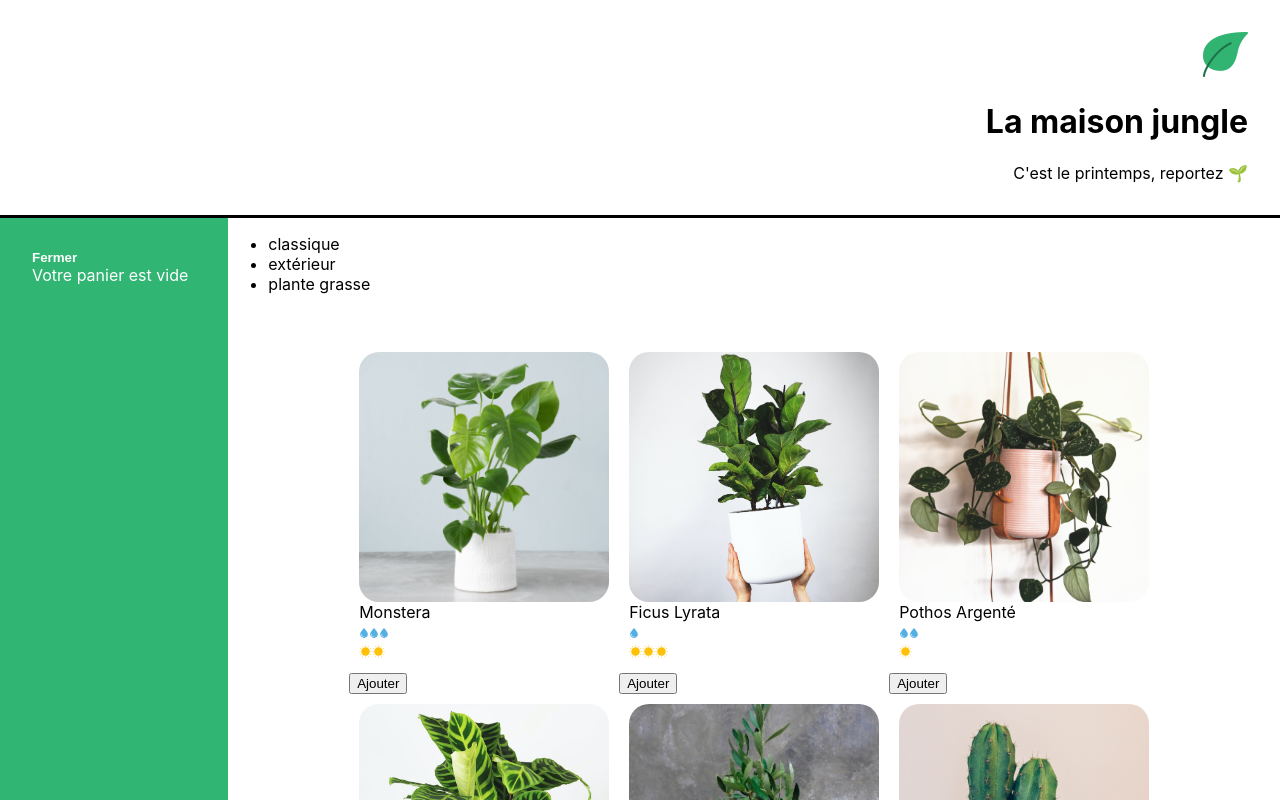
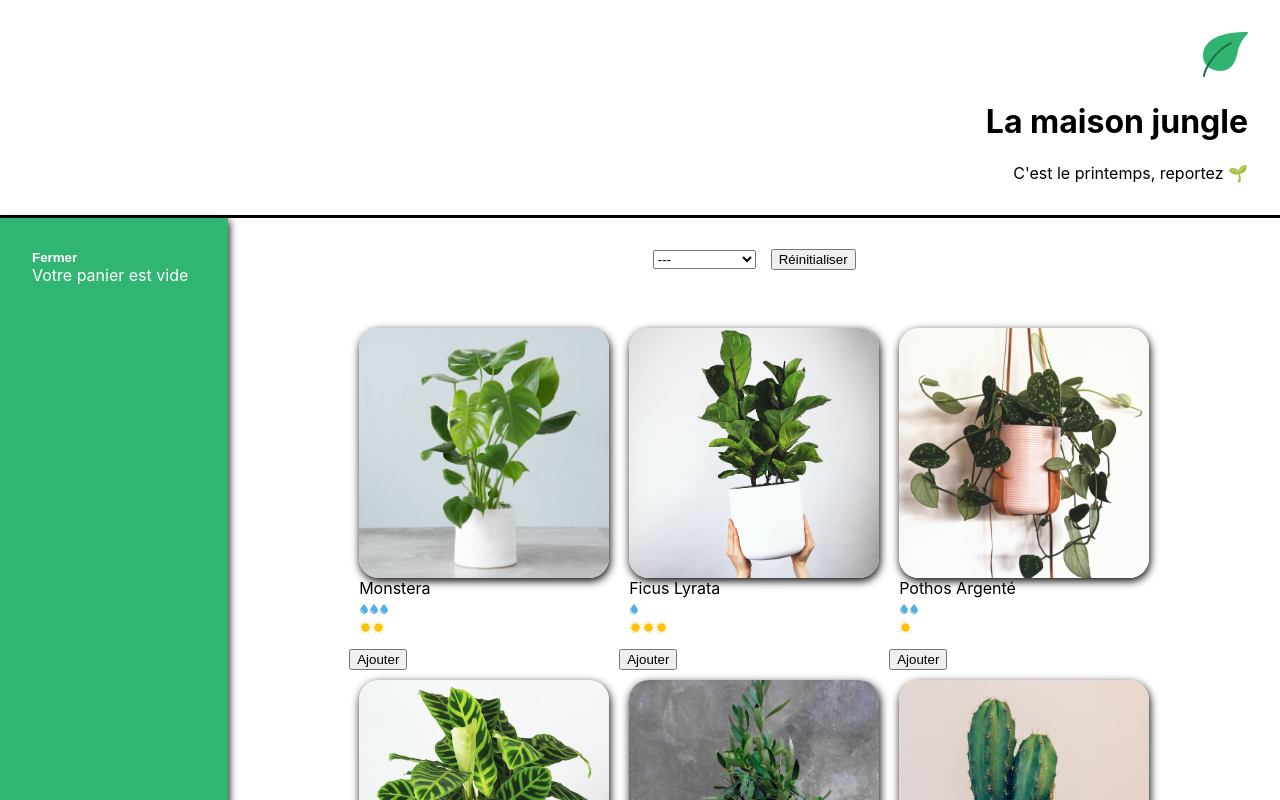
Before and after one commit to Daniele410/ReactTuto, a React (Create React App) app: page / in a window 1280 px wide. Shown: the top 800 px of the page. Built offline with nearby package versions, Linux system fonts and the light colour scheme.

Commit message:
add categories component

```diff
--- /dev/null
+++ b/src/components/Categories.js
@@ -0,0 +1,22 @@
+import '../styles/Categories.css'
+function Categories({ setActiveCategory, categories, activeCategory }) {
+	return (
+		<div className='lmj-categories'>
+			<select
+				value={activeCategory}
+				onChange={(e) => setActiveCategory(e.target.value)}
+				className='lmj-categories-select'
+			>
+				<option value=''>---</option>
+				{categories.map((cat) => (
+					<option key={cat} value={cat}>
+						{cat}
+					</option>
+				))}
+			</select>
+			<button onClick={() => setActiveCategory('')}>Réinitialiser</button>
+		</div>
+	)
+}
+
+export default Categories
--- a/src/components/ShoppingList.js
+++ b/src/components/ShoppingList.js
@@ -1,10 +1,12 @@
 import { plantList } from '../datas/plantList'
 import PlantItem from './PlantItem'
+import Categories from './Categories'
+import { useState } from 'react'
 import '../styles/ShoppingList.css'
 
 function ShoppingList({ cart, updateCart }) {
 	// Petite précision : categories nous vient de la partie précédente pour récupérer toutes les catégories uniques de plantes.
-
+	const [activeCategory, setActiveCategory] = useState('')
 	const categories = plantList.reduce(
 		(acc, plant) =>
 			acc.includes(plant.category) ? acc : acc.concat(plant.category),
@@ -28,13 +30,15 @@
 
 	return (
 		<div className='lmj-shopping-list'>
-			<ul>
-				{categories.map((cat) => (
-					<li key={cat}>{cat}</li>
-				))}
-			</ul>
+			<Categories
+				categories={categories}
+				setActiveCategory={setActiveCategory}
+				activeCategory={activeCategory}
+			/>
+
 			<ul className='lmj-plant-list'>
-				{plantList.map(({ id, cover, name, water, light, price }) => (
+				{plantList.map(({ id, cover, name, water, light, price, category }) =>
+					!activeCategory || activeCategory === category ? (
 							<div key={id}>
 								<PlantItem
 									cover={cover}
@@ -45,7 +49,8 @@
 								/>
 								<button onClick={() => addToCart(name, price)}>Ajouter</button>
 							</div>
-				))}
+						) : null
+				)}
 			</ul>
 		</div>
 	)
--- a/src/styles/Cart.css
+++ b/src/styles/Cart.css
@@ -6,6 +6,7 @@
 	flex-direction: column;
 	justify-content: flex-start;
 	width: 200px;
+	box-shadow: 1px 3px 8px black;
 }
 
 .lmj-cart-add-button {
@@ -27,8 +28,10 @@
 .lmj-cart-closed {
 	padding: 32px;
 	width: 200px;
+	box-shadow: 1px 1px 5px black;
 }
 
 .lmj-cart-closed > button {
 	color: black;
+
 }
--- /dev/null
+++ b/src/styles/Categories.css
@@ -0,0 +1,8 @@
+.lmj-categories {
+	text-align: center;
+	padding-top: 30px;
+}
+
+.lmj-categories-select {
+	margin-right: 15px;
+}
--- a/src/styles/PlantItem.css
+++ b/src/styles/PlantItem.css
@@ -3,6 +3,7 @@
 	width: 250px;
 	border-radius: 20px;
 	object-fit: cover;
+	box-shadow: 1px 3px 8px black;
 }
 
 .lmj-plant-item {
@@ -12,4 +13,6 @@
 	justify-content: center;
 	flex-direction: column;
 	text-transform: capitalize;
+
+
 }
```
Lines whose indentation alone changed are shown as unchanged.
